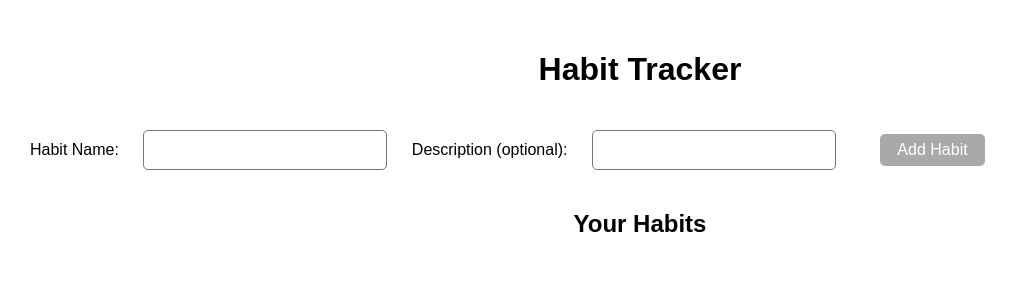
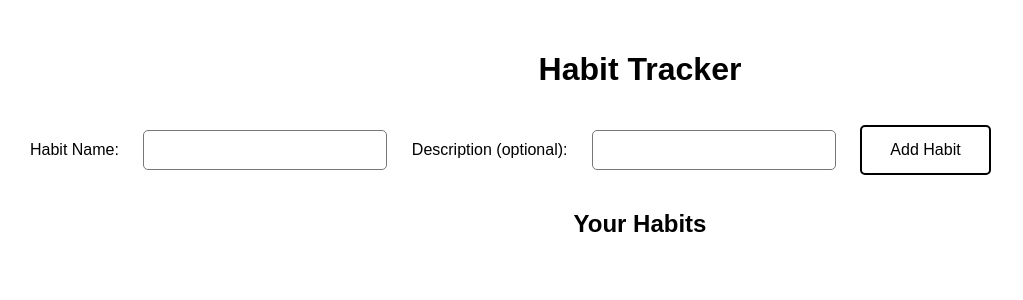
Before and after one commit to jaggergourley/Habit-Tracker, a Flask app: page / in a window 1280 px wide. Shown: the top 300 px of the page, without its empty margins (0-1023 px from the left). Run offline with Flask 3, Linux system fonts and the light colour scheme.

Commit message:
Refactoring frontend and change to buttons

```diff
--- a/static/css/main.css
+++ b/static/css/main.css
@@ -1,48 +1,47 @@
+/* Reset and General Styles */
 body {
     margin: 10px;
+    padding: 20px;
     font-family: sans-serif;
     display: flex;
     flex-direction: column;
     justify-content: center;
-    padding: 20px;
 }
 
 h1, h2 {
     text-align: center;
 }
 
-ul {
-    list-style-type: none;
-    padding: 0;
-}
 
-button, input[type="submit"] {
-    background-color: 	#A9A9A9;
-    color: white;
-    margin: 20px;
-    padding: 7px 17px;
-    border: none;
+/* Buttons */
+
+.button {
+    border: 2px solid black;
+    background-color: white;
+    color: black;
+    padding: 14px 28px;
+    font-size: 16px;
     border-radius: 5px;
     cursor: pointer;
-    font-size: 16px;
     transition: background-color 0.3s ease;
-}
+  }
 
-button:hover, input[type="submit"]:hover {
+.button:hover {
     background-color: #696969;
 }
 
-button:active, input[type="submit"]:active {
+.button:active {
     background-color: black;
     transform: translateY(2px);
 }
 
-button:disabled, input[type="submit"]:disabled {
+.button.disabled {
     background-color: #c0c0c0;
     cursor: not-allowed;
 }
 
-input[type="text"] {
+/* Input Fields */
+.input-text {
     margin: 20px;
     padding: 10px;
     border: 1px solid #777777;
@@ -53,16 +52,16 @@ input[type="text"] {
     transition: border-color 0.3s ease;
 }
 
-input[type="text"]:hover {
+.input-text:hover {
     border-color: #444444;
 }
 
-input[type="text"]:focus {
+.input-text:focus {
     border-color: #4e4e4e;
     outline: none;
     box-shadow: 0 0 5px rgba(75, 75, 75, 0.5);
 }
 
-input[type="text"] + input[type="text"] {
+.input-text + .input-text {
     margin-top: 10px;
 }
--- a/templates/index.html
+++ b/templates/index.html
@@ -3,7 +3,6 @@
 {% block head %}
 <script src="https://code.jquery.com/jquery-3.6.0.min.js"></script>
 <script src="{{ url_for('static', filename='index.js') }}"></script>
-
 {% endblock %}
 
 {% block body %}
@@ -11,10 +10,12 @@
 
 <div>
     <label for="name">Habit Name:</label>
-    <input type="text" id="name" required autocomplete="off">
+    <input type="text" id="name" class="input-text" required autocomplete="off">
+
     <label for="description">Description (optional):</label>
-    <input type="text" id="description" autocomplete="off">
-    <button id="add-habit-btn">Add Habit</button>
+    <input type="text" id="description" class="input-text" autocomplete="off">
+
+    <button id="add-habit-btn" class="button">Add Habit</button>
 </div>
 
 <h2>Your Habits</h2>
@@ -22,8 +23,9 @@
     {% for habit in habits %}
     <li data-id="{{ habit.id }}">
         {{ habit.name }} - {{ habit.description }} (Completed {{ habit.completions|length }} times)
-        <button class="complete-habit-btn">Mark as Completed</button>
-        <button class="delete-habit-btn">Delete</button>
+
+        <button class="complete-habit-btn button">Mark as Completed</button>
+        <button class="delete-habit-btn button">Delete</button>
     </li>
     {% endfor %}
 </ul>
```
